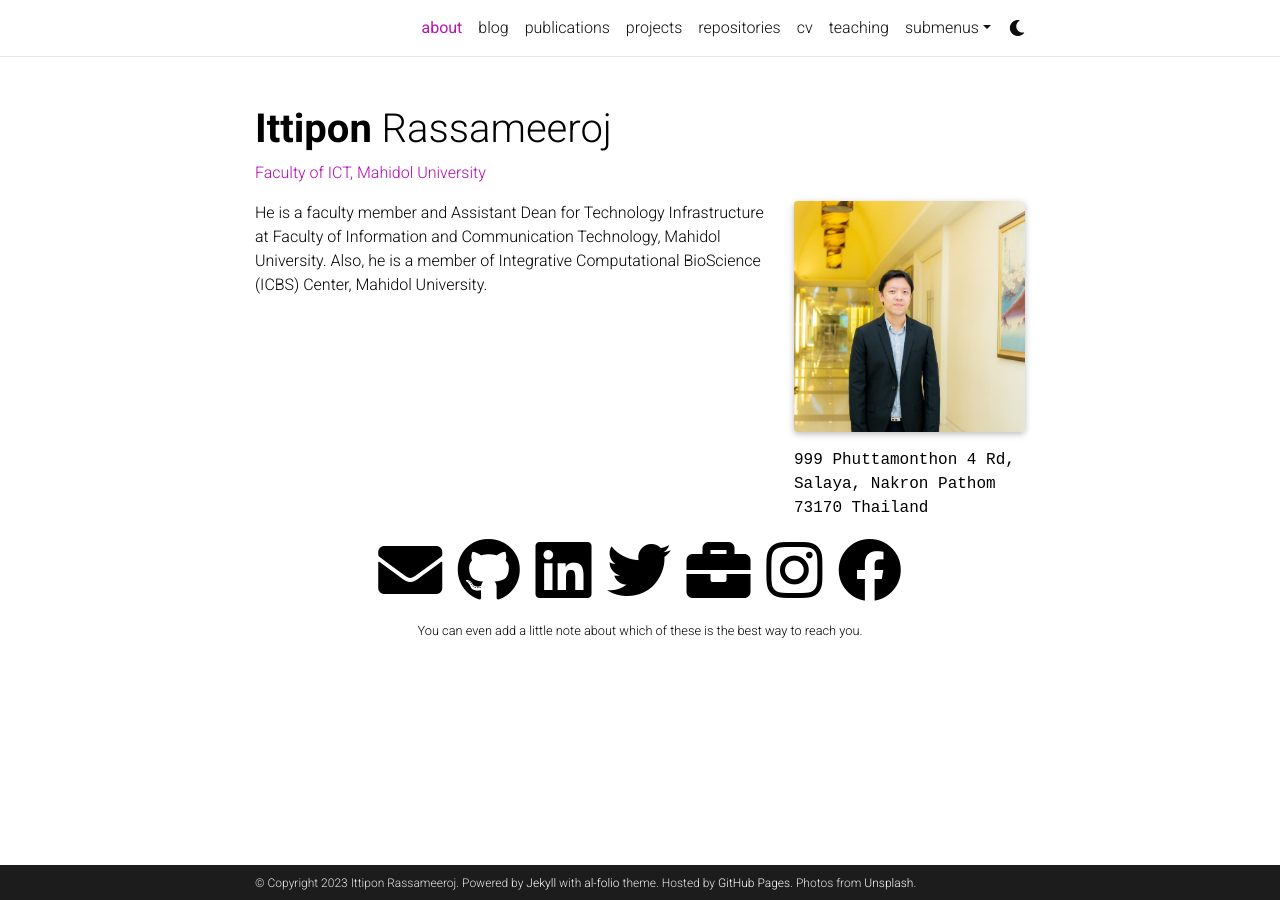
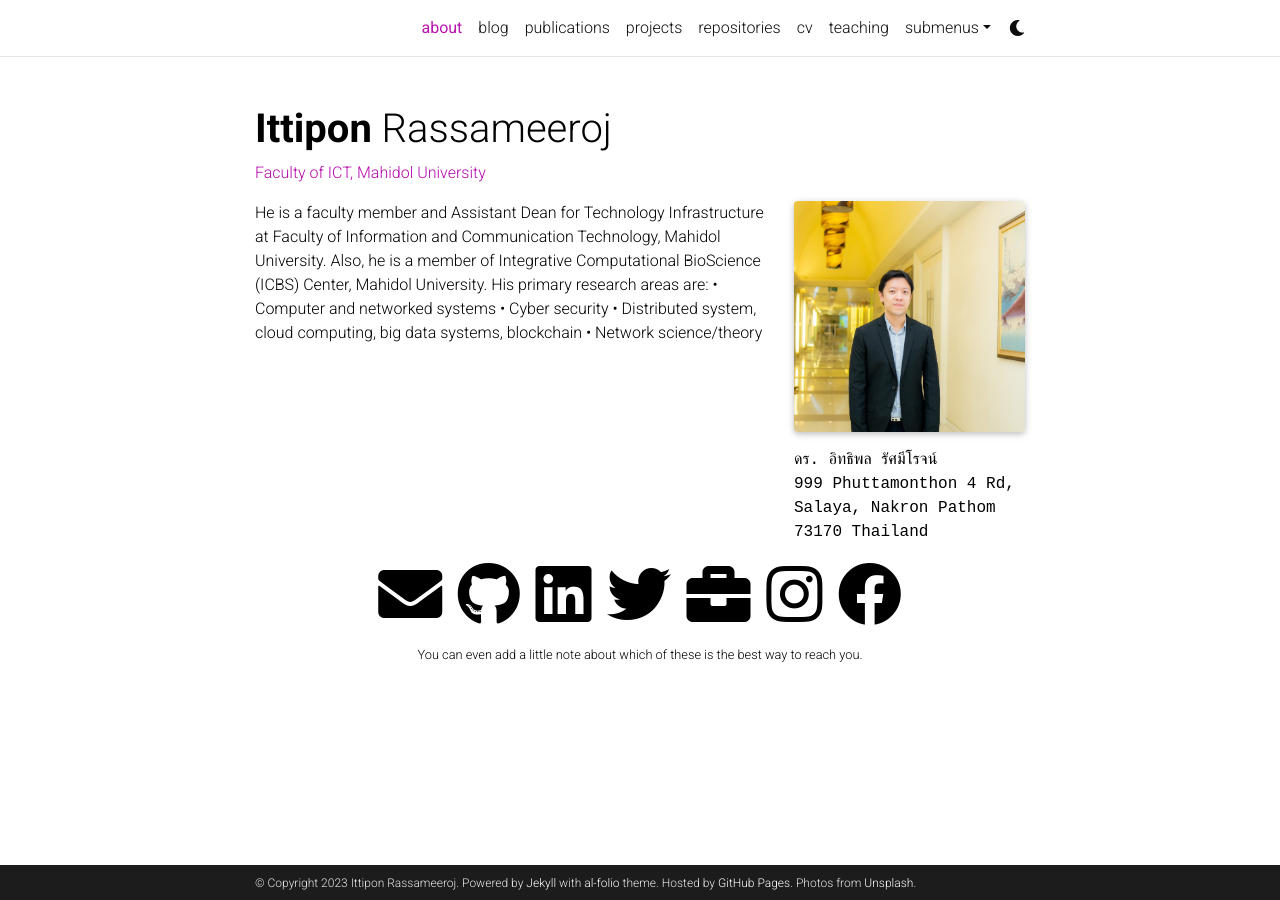
Before and after one commit to ittiponr/web-temp, a Jekyll site: the page built from _pages/about.md, in a window 1280 px wide. Built offline with Jekyll 4.4.1, drawn with Linux system fonts in a browser that asks for light colours; full-size pictures stand in for the smaller copies a plugin makes; comment, search, counter and statistics services are not loaded; a style sheet for code colours, icons or effects is not loaded.

Commit message:
Update about.md

```diff
--- a/_pages/about.md
+++ b/_pages/about.md
@@ -9,6 +9,7 @@
   image: prof_pic.jpg
   image_circular: false # crops the image to make it circular
   address: >
+    <p>ดร. อิทธิพล รัศมีโรจน์</p>
     <p>999 Phuttamonthon 4 Rd,</p>
     <p>Salaya, Nakron Pathom</p>
     <p>73170 Thailand</p>
@@ -18,4 +19,8 @@
 social: true  # includes social icons at the bottom of the page
 ---
 
-He is a faculty member and Assistant Dean for Technology Infrastructure at Faculty of Information and Communication Technology, Mahidol University. Also, he is a member of Integrative Computational BioScience (ICBS) Center, Mahidol University.
+He is a faculty member and Assistant Dean for Technology Infrastructure at Faculty of Information and Communication Technology, Mahidol University. Also, he is a member of Integrative Computational BioScience (ICBS) Center, Mahidol University. His primary research areas are:
+• Computer and networked systems
+• Cyber security
+• Distributed system, cloud computing, big data systems, blockchain
+• Network science/theory
```
